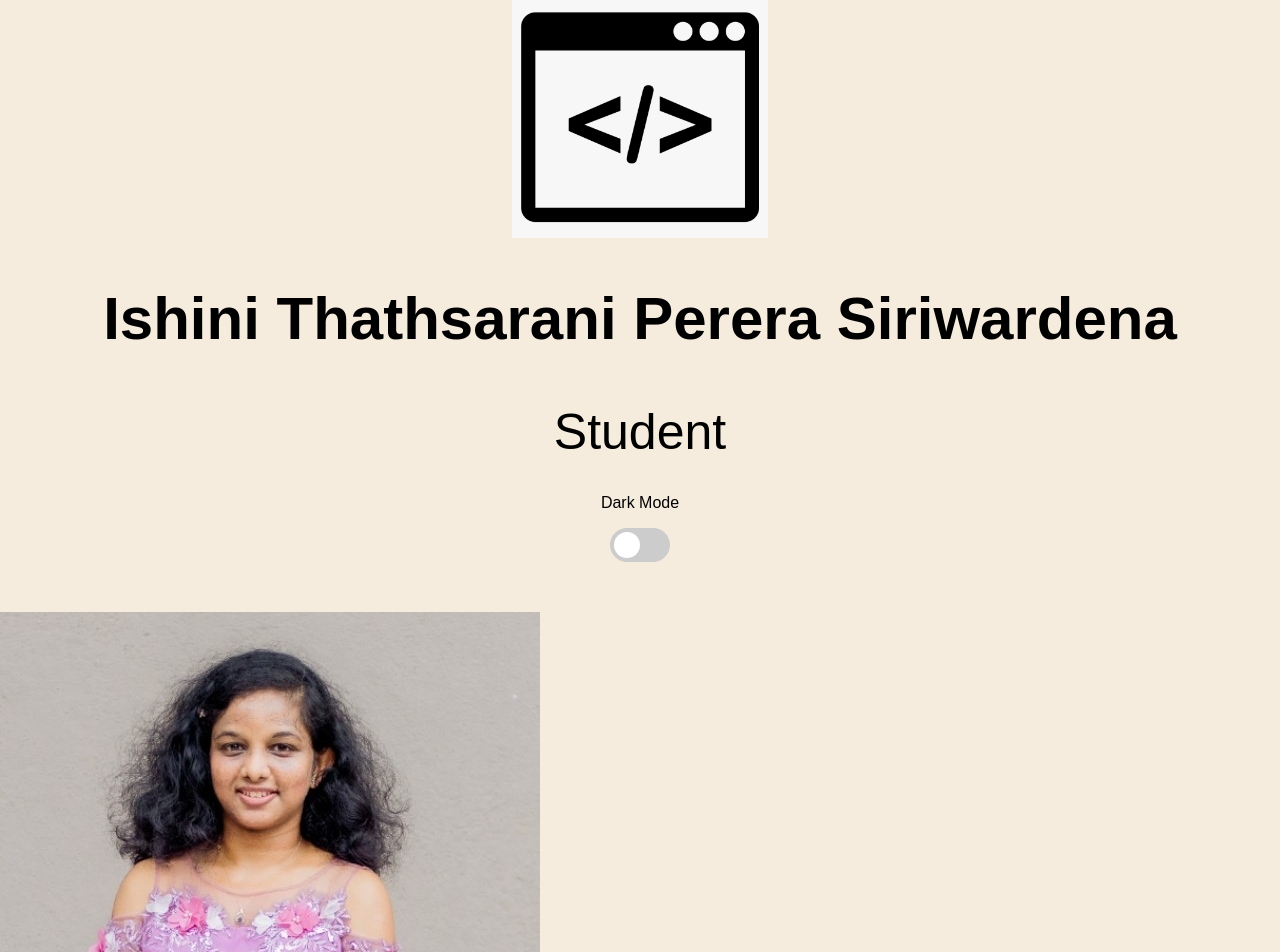
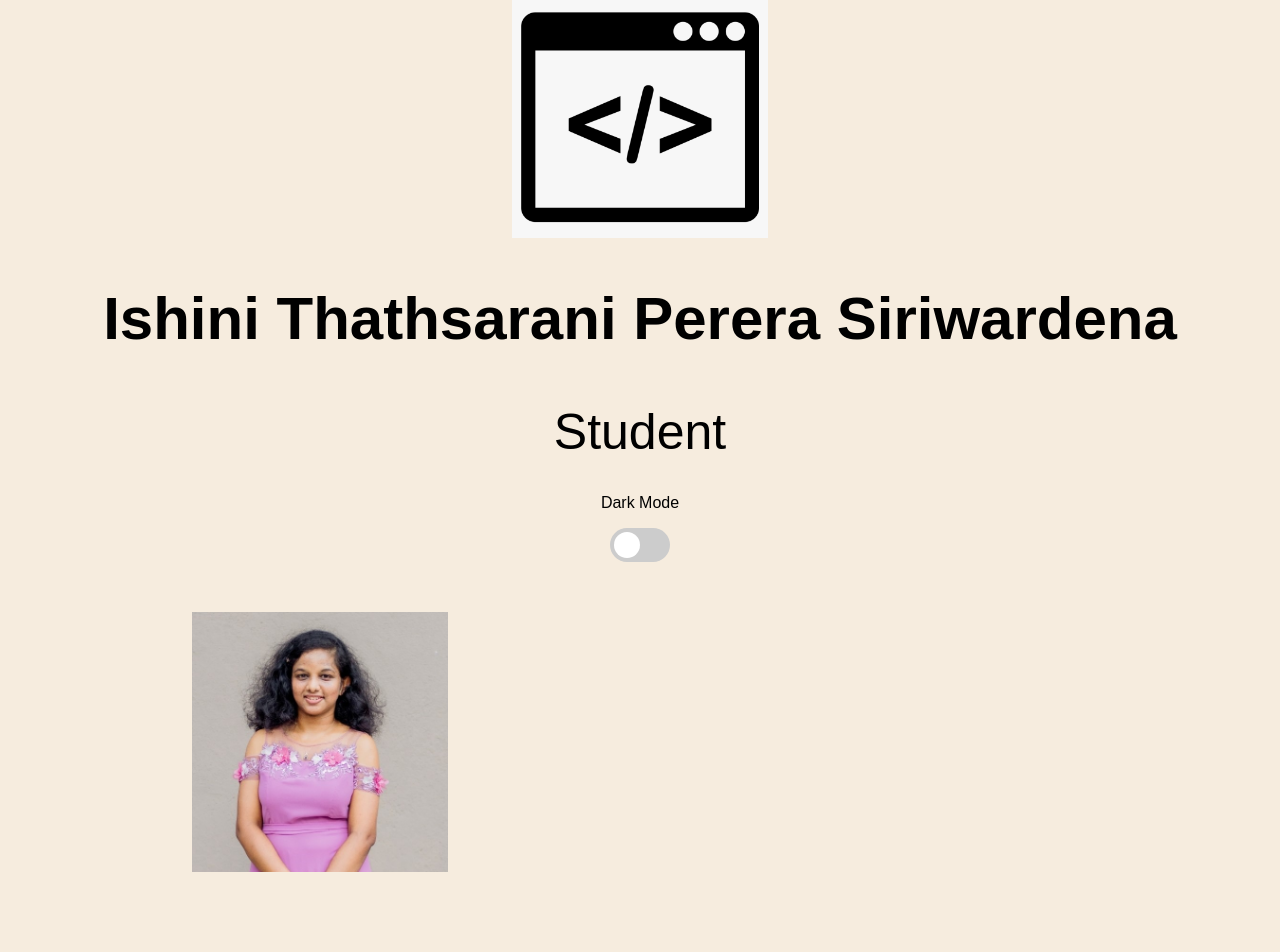
Before and after one commit to IshiThathsarani/Portfolio, a React (Create React App) app: page / in a window 1280 px wide. Shown: the top 952 px of the page. After the commit the page ends 876 px from the top, so only its background shows below. Built offline with nearby package versions, Linux system fonts and the light colour scheme.

Commit message:
styes fot hte profile image

```diff
--- a/src/App.css
+++ b/src/App.css
@@ -143,3 +143,7 @@ input:checked + .slider:before {
 .slider.round:before {
   border-radius: 50%;
 }
+#dp{
+  width: 20vw;
+  padding-left: 15vw
+}
```
